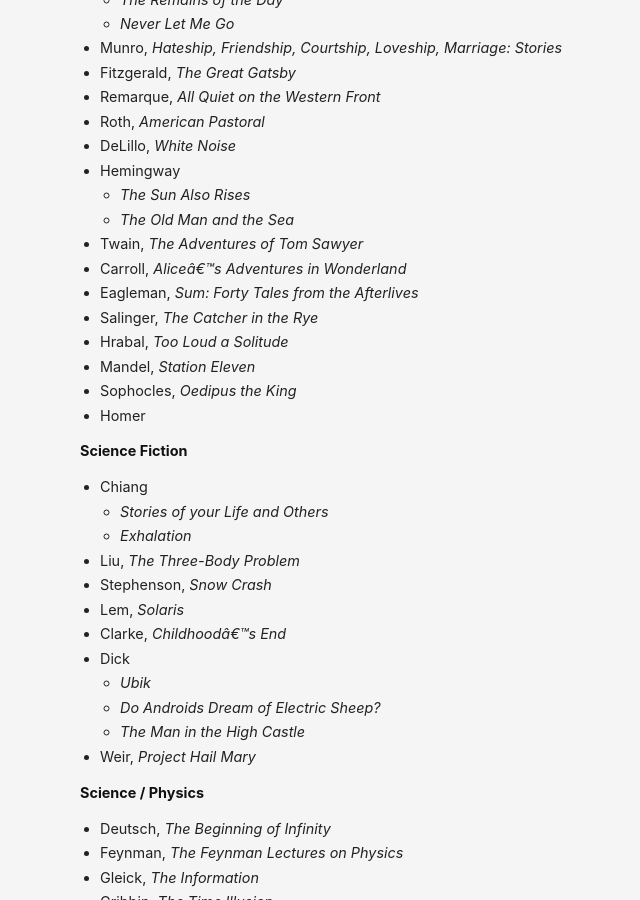
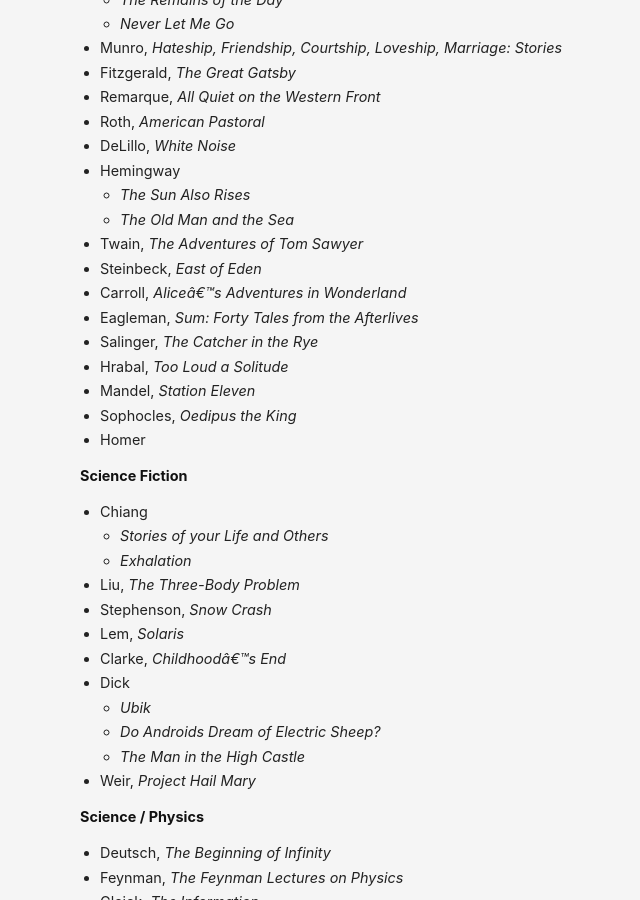
Before and after one commit to danschlz/danschulz.github.io, a Jekyll site: the page built from books.md, in a window 1280 px wide and 900 px high, scrolled down 4593 px. Shown: the whole window, without its empty margins (280-920 px from the left). Built offline with Jekyll 4.4.1, drawn with Linux system fonts in a browser that asks for light colours.

Commit message:
Update books.md

```diff
--- a/books.md
+++ b/books.md
@@ -232,6 +232,7 @@ Jump to:
   - _The Sun Also Rises_
   - _The Old Man and the Sea_
 - Twain, _The Adventures of Tom Sawyer_
+- Steinbeck, _East of Eden_
 - Carroll, _Alice's Adventures in Wonderland_
 - Eagleman, _Sum: Forty Tales from the Afterlives_
 - Salinger, _The Catcher in the Rye_
```
